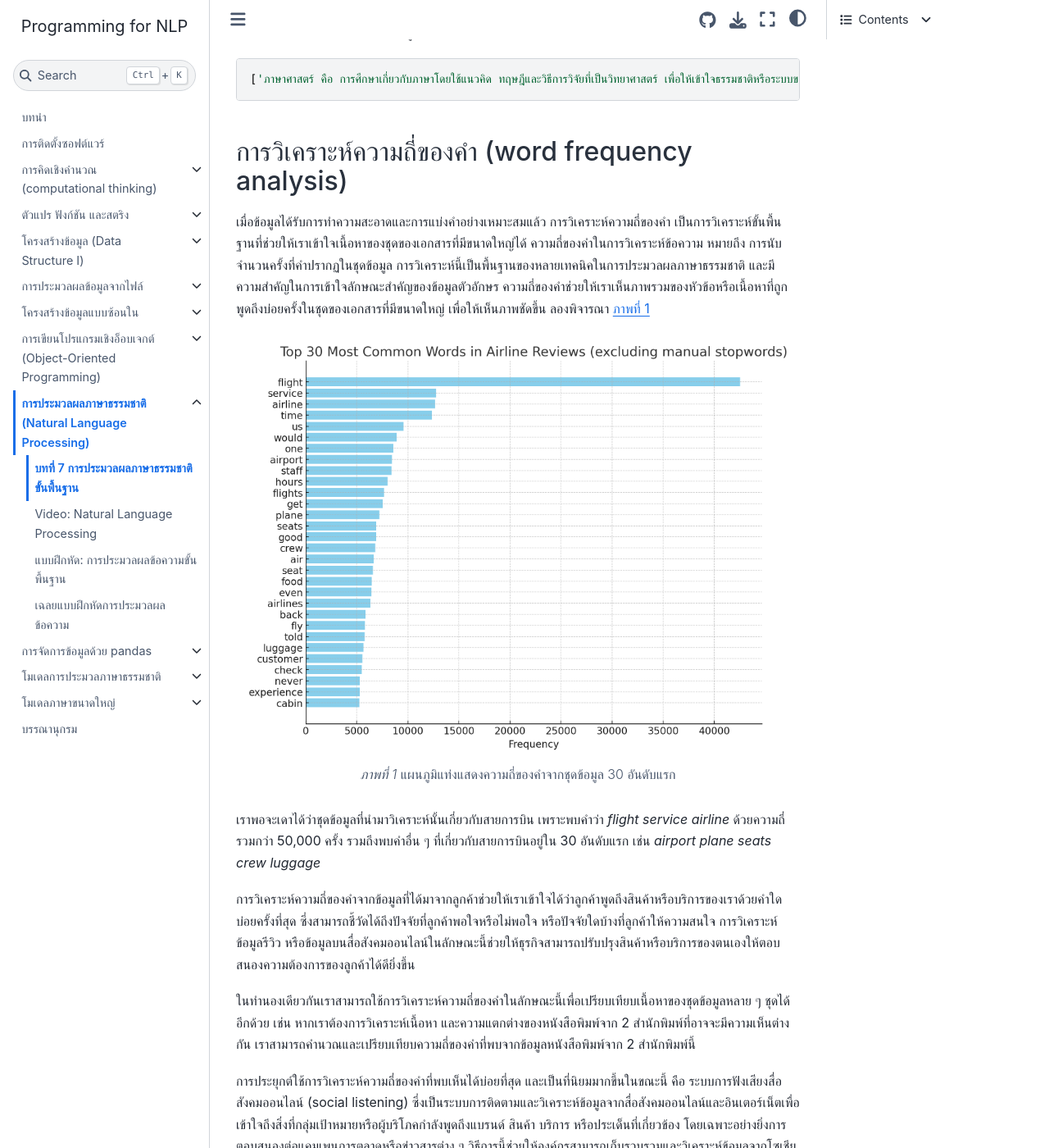
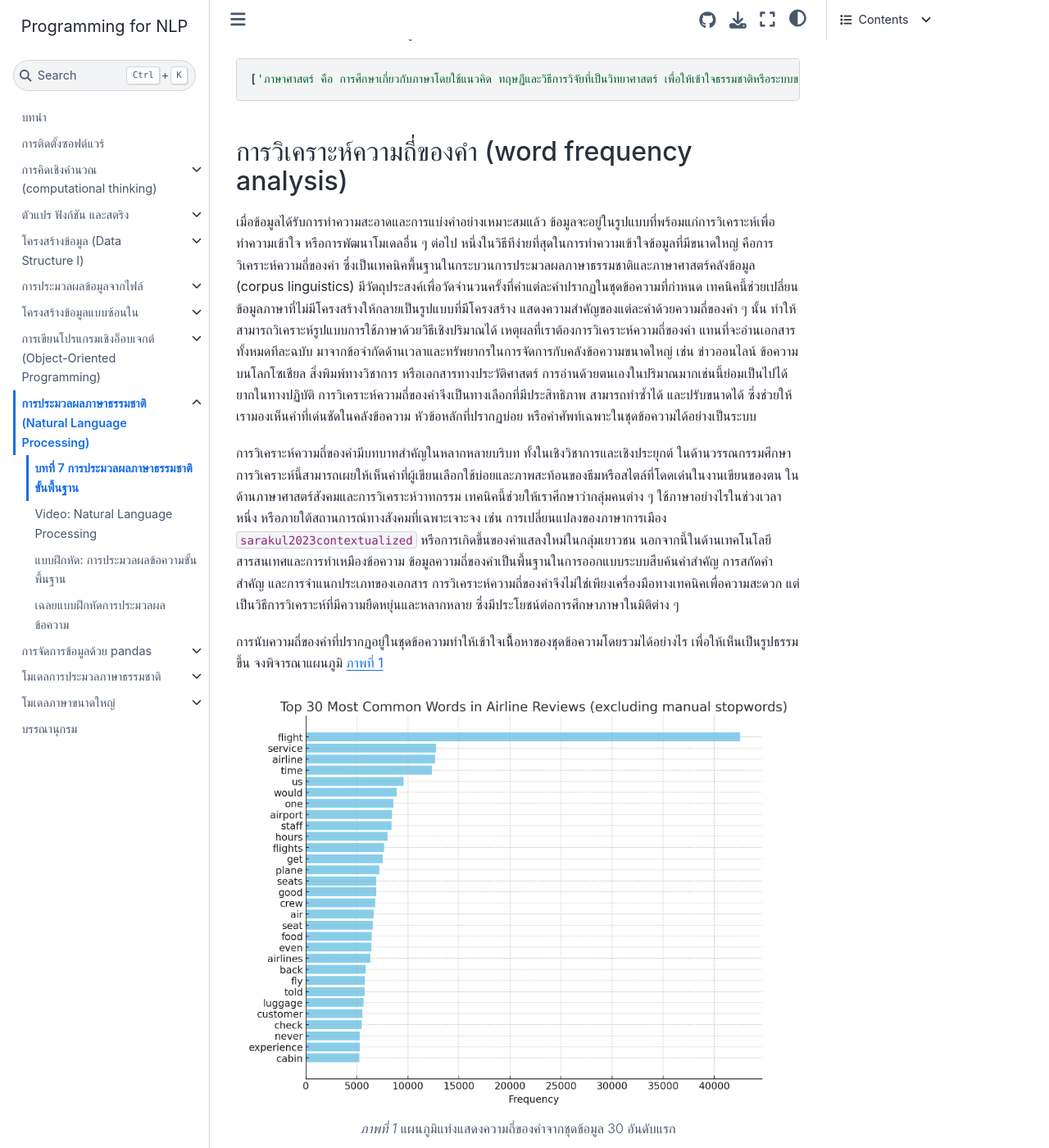
Before and after one commit to attapol/programming-nlp-book, a Jupyter Book: the page built from book/module7/1-intro-NLP.md, in a window 1280 px wide and 1400 px high, scrolled down 26363 px. Shown: the whole window at 82% size. Built offline with Jupyter Book 1.0.4 settings and Sphinx 7.4.7 and the Sphinx Book theme 1.1.4, drawn with Linux system fonts in a browser that asks for light colours; cross-references to code outside the pages are shown as plain code; some of the changed text lies outside the part shown.

Commit message:
motivation and use cases of word frequency analysis

````diff
--- a/book/module7/1-intro-NLP.md
+++ b/book/module7/1-intro-NLP.md
@@ -769,7 +769,11 @@ print(sentences)
 
 ## การวิเคราะห์ความถี่ของคำ (word frequency analysis)
 
-เมื่อข้อมูลได้รับการทำความสะอาดและการแบ่งคำอย่างเหมาะสมแล้ว การวิเคราะห์ความถี่ของคำ เป็นการวิเคราะห์ขั้นพื้นฐานที่ช่วยให้เราเข้าใจเนื้อหาของชุดของเอกสารที่มีขนาดใหญ่ได้  ความถี่ของคำในการวิเคราะห์ข้อความ หมายถึง การนับจำนวนครั้งที่คำปรากฏในชุดข้อมูล การวิเคราะห์นี้เป็นพื้นฐานของหลายเทคนิคในการประมวลผลภาษาธรรมชาติ และมีความสำคัญในการเข้าใจลักษณะสำคัญของข้อมูลตัวอักษร ความถี่ของคำช่วยให้เราเห็นภาพรวมของหัวข้อหรือเนื้อหาที่ถูกพูดถึงบ่อยครั้งในชุดของเอกสารที่มีขนาดใหญ่ เพื่อให้เห็นภาพชัดขึ้น ลองพิจารณา {numref}`airline-review-word-freq`
+เมื่อข้อมูลได้รับการทำความสะอาดและการแบ่งคำอย่างเหมาะสมแล้ว ข้อมูลจะอยู่ในรูปแบบที่พร้อมแก่การวิเคราะห์เพื่อทำความเข้าใจ หรือการพัฒนาโมเดลอื่น ๆ ต่อไป หนึ่งในวิธีทีง่ายที่สุดในการทำความเข้าใจข้อมูลที่มีขนาดใหญ่ คือการวิเคราะห์ความถี่ของคำ ซึ่งเป็นเทคนิคพื้นฐานในกระบวนการประมวลผลภาษาธรรมชาติและภาษาศาสตร์คลังข้อมูล (corpus linguistics) มีวัตถุประสงค์เพื่อวัดจำนวนครั้งที่คำแต่ละคำปรากฏในชุดข้อความที่กำหนด เทคนิคนี้ช่วยเปลี่ยนข้อมูลภาษาที่ไม่มีโครงสร้างให้กลายเป็นรูปแบบที่มีโครงสร้าง แสดงความสำคัญของแต่ละคำด้วยความถี่ของคำ ๆ นั้น ทำให้สามารถวิเคราะห์รูปแบบการใช้ภาษาด้วยวิธีเชิงปริมาณได้ เหตุผลที่เราต้องการวิเคราะห์ความถี่ของคำ แทนที่จะอ่านเอกสารทั้งหมดทีละฉบับ มาจากข้อจำกัดด้านเวลาและทรัพยากรในการจัดการกับคลังข้อความขนาดใหญ่ เช่น ข่าวออนไลน์ ข้อความบนโลกโซเชียล สิ่งพิมพ์ทางวิชาการ หรือเอกสารทางประวัติศาสตร์ การอ่านด้วยตนเองในปริมาณมากเช่นนี้ย่อมเป็นไปได้ยากในทางปฏิบัติ การวิเคราะห์ความถี่ของคำจึงเป็นทางเลือกที่มีประสิทธิภาพ สามารถทำซ้ำได้ และปรับขนาดได้ ซึ่งช่วยให้เรามองเห็นคำที่เด่นชัดในคลังข้อความ หัวข้อหลักที่ปรากฏบ่อย หรือคำศัพท์เฉพาะในชุดข้อความได้อย่างเป็นระบบ
+
+การวิเคราะห์ความถี่ของคำมีบทบาทสำคัญในหลากหลายบริบท ทั้งในเชิงวิชาการและเชิงประยุกต์ ในด้านวรรณกรรมศึกษา การวิเคราะห์นี้สามารถเผยให้เห็นคำที่ผู้เขียนเลือกใช้บ่อยและภาพสะท้อนของธีมหรือสไตล์ที่โดดเด่นในงานเขียนของตน ในด้านภาษาศาสตร์สังคมและการวิเคราะห์วาทกรรม เทคนิคนี้ช่วยให้เราศึกษาว่ากลุ่มคนต่าง ๆ ใช้ภาษาอย่างไรในช่วงเวลาหนึ่ง หรือภายใต้สถานการณ์ทางสังคมที่เฉพาะเจาะจง เช่น การเปลี่ยนแปลงของภาษาการเมือง {cite}`sarakul2023contextualized` หรือการเกิดขึ้นของคำแสลงใหม่ในกลุ่มเยาวชน นอกจากนี้ในด้านเทคโนโลยีสารสนเทศและการทำเหมืองข้อความ ข้อมูลความถี่ของคำเป็นพื้นฐานในการออกแบบระบบสืบค้นคำสำคัญ การสกัดคำสำคัญ และการจำแนกประเภทของเอกสาร  การวิเคราะห์ความถี่ของคำจึงไม่ใช่เพียงเครื่องมือทางเทคนิคเพื่อความสะดวก แต่เป็นวิธีการวิเคราะห์ที่มีความยืดหยุ่นและหลากหลาย ซึ่งมีประโยชน์ต่อการศึกษาภาษาในมิติต่าง ๆ
+
+การนับความถี่ของคำที่ปรากฏอยู่ในชุดข้อความทำให้เข้าใจเนืื้อหาของชุดข้อความโดยรวมได้อย่างไร เพื่อให้เห็นเป็นรูปธรรมขึ้น จงพิจารณาแผนภูมิ {numref}`airline-review-word-freq`
 
 ```{figure} img/airline-review-word-freq.png
 ---
@@ -778,9 +782,9 @@ name: airline-review-word-freq
 
 แผนภูมิแท่งแสดงความถี่ของคำจากชุดข้อมูล 30 อันดับแรก
 ```
-เราพอจะเดาได้ว่าชุดข้อมูลที่นำมาวิเคราะห์นั้นเกี่ยวกับสายการบิน เพราะพบคำว่า *flight* *service* *airline* ด้วยความถี่รวมกว่า 50,000 ครั้ง รวมถึงพบคำอื่น ๆ ที่เกี่ยวกับสายการบินอยู่ใน 30 อันดับแรก เช่น *airport* *plane* *seats* *crew* *luggage*
+แผนภูมิบอกเป็นนัยว่าชุดข้อมูลที่นำมาวิเคราะห์นั้นเกี่ยวกับสายการบิน เพราะพบคำว่า *flight* *service* *airline* ด้วยความถี่รวมกว่า 50,000 ครั้ง รวมถึงพบคำอื่น ๆ ที่เกี่ยวกับสายการบินอยู่ใน 30 อันดับแรก เช่น *airport* *plane* *seats* *crew* *luggage*
 
-การวิเคราะห์ความถี่ของคำจากข้อมูลที่ได้มาจากลูกค้าช่วยให้เราเข้าใจได้ว่าลูกค้าพูดถึงสินค้าหรือบริการของเราด้วยคำใดบ่อยครั้งที่สุด ซึ่งสามารถชี้วัดได้ถึงปัจจัยที่ลูกค้าพอใจหรือไม่พอใจ หรือปัจจัยใดบ้างที่ลูกค้าให้ความสนใจ  การวิเคราะห์ข้อมูลรีวิว หรือข้อมูลบนสื่อสังคมออนไลน์ในลักษณะนี้ช่วยให้ธุรกิจสามารถปรับปรุงสินค้าหรือบริการของตนเองให้ตอบสนองความต้องการของลูกค้าได้ดียิ่งขึ้น
+การวิเคราะห์ความถี่ของคำจากข้อมูลที่ได้มาจากลูกค้าช่วยให้เห็นได้ว่าลูกค้าพูดถึงสินค้าหรือบริการของเราด้วยคำใดบ่อยครั้งที่สุด ซึ่งสามารถชี้วัดได้ถึงปัจจัยที่ลูกค้าพอใจหรือไม่พอใจ หรือปัจจัยใดบ้างที่ลูกค้าให้ความสนใจ  การวิเคราะห์ข้อมูลรีวิว หรือข้อมูลบนสื่อสังคมออนไลน์ในลักษณะนี้ช่วยให้ธุรกิจสามารถปรับปรุงสินค้าหรือบริการของตนเองให้ตอบสนองความต้องการของลูกค้าได้ดียิ่งขึ้น
 
 ในทำนองเดียวกันเราสามารถใช้การวิเคราะห์ความถี่ของคำในลักษณะนี้เพื่อเปรียบเทียบเนื้อหาของชุดข้อมูลหลาย ๆ ชุดได้อีกด้วย เช่น หากเราต้องการวิเคราะห์เนื้อหา และความแตกต่างของหนังสือพิมพ์จาก 2 สำนักพิมพ์ที่อาจจะมีความเห็นต่างกัน เราสามารถคำนวณและเปรียบเทียบความถี่ของคำที่พบจากข้อมูลหนังสือพิมพ์จาก 2 สำนักพิมพ์นี้
 
````
